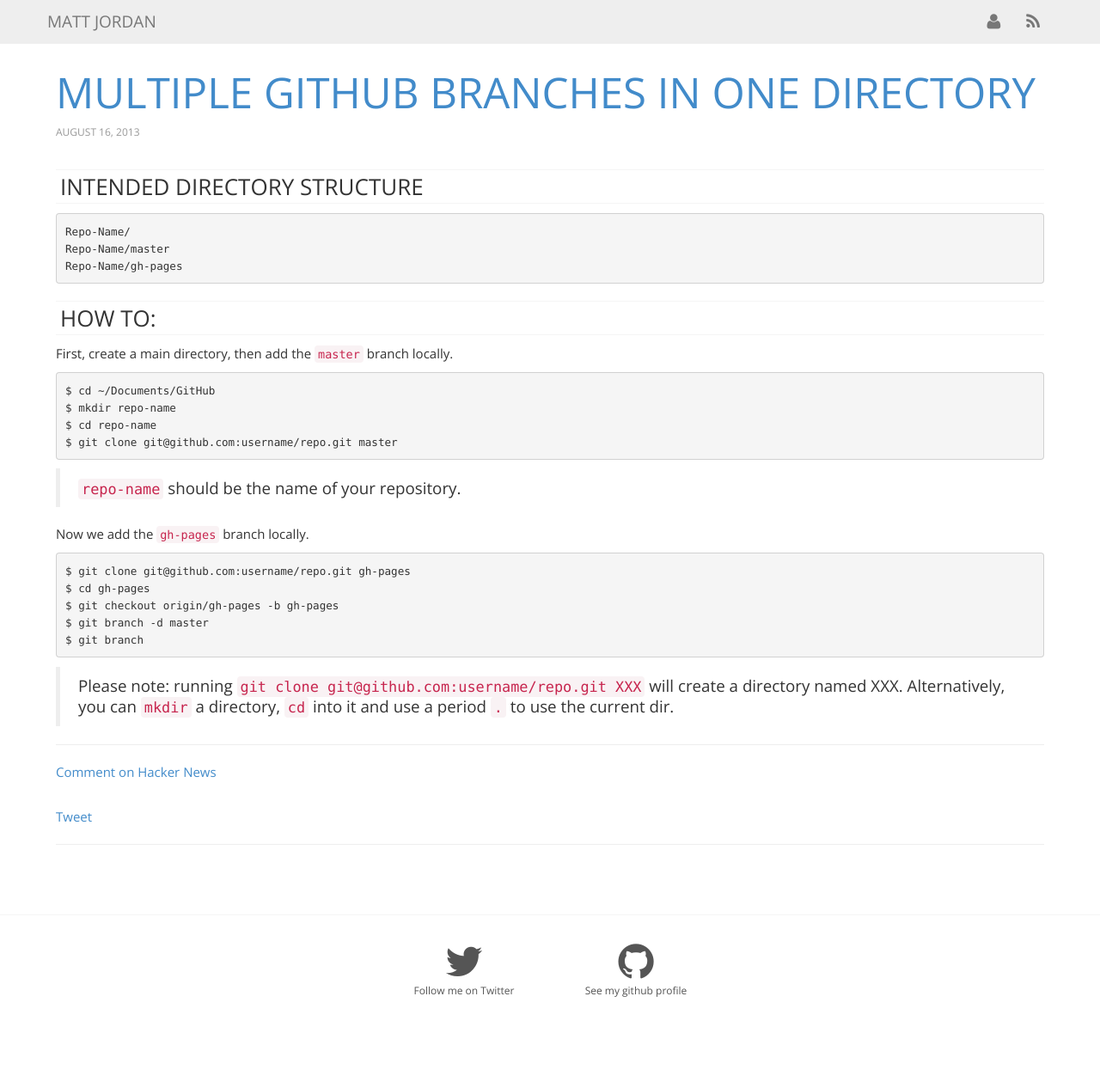
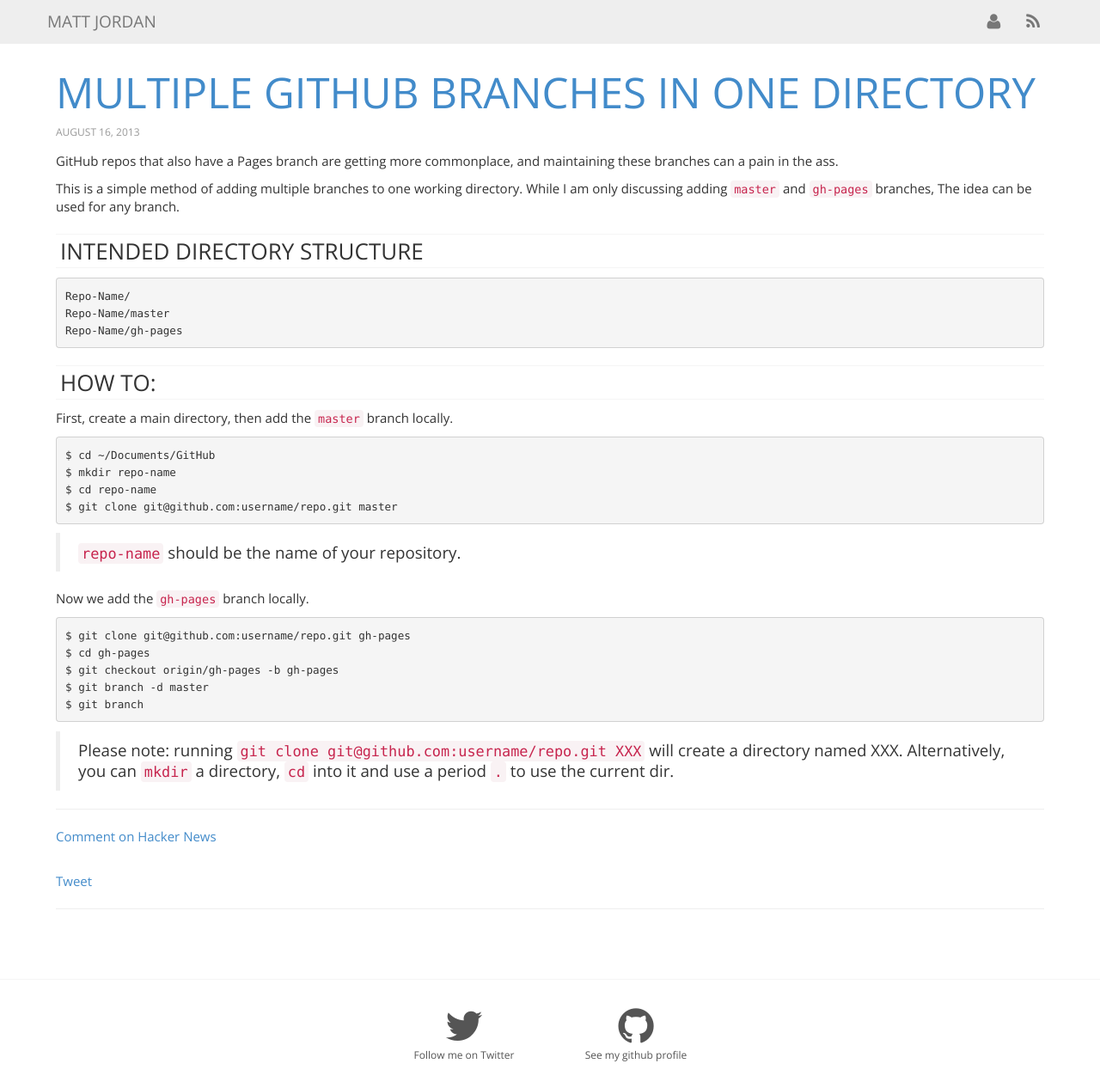
Before and after one commit to mbjordan/mbjordan.github.io, a Jekyll site: the page built from _posts/2013-08-16-github-branches.md, in a window 1280 px wide and 1266 px high. Shown: the whole window at 86% size. Built offline with Jekyll 4.4.1, drawn with Linux system fonts in a browser that asks for light colours; nearby versions of some CDN libraries; comment, search, counter and statistics services are not loaded.

Commit message:
Update to a post

```diff
--- a/_posts/2013-08-16-github-branches.md
+++ b/_posts/2013-08-16-github-branches.md
@@ -2,6 +2,10 @@
 layout: post_page
 title: Multiple GitHub Branches in one Directory
 ---
+
+GitHub repos that also have a Pages branch are getting more commonplace, and maintaining these branches can a pain in the ass.
+
+This is a simple method of adding multiple branches to one working directory. While I am only discussing adding `master` and `gh-pages` branches, The idea can be used for any branch.
 
 ### Intended directory structure
 
```
